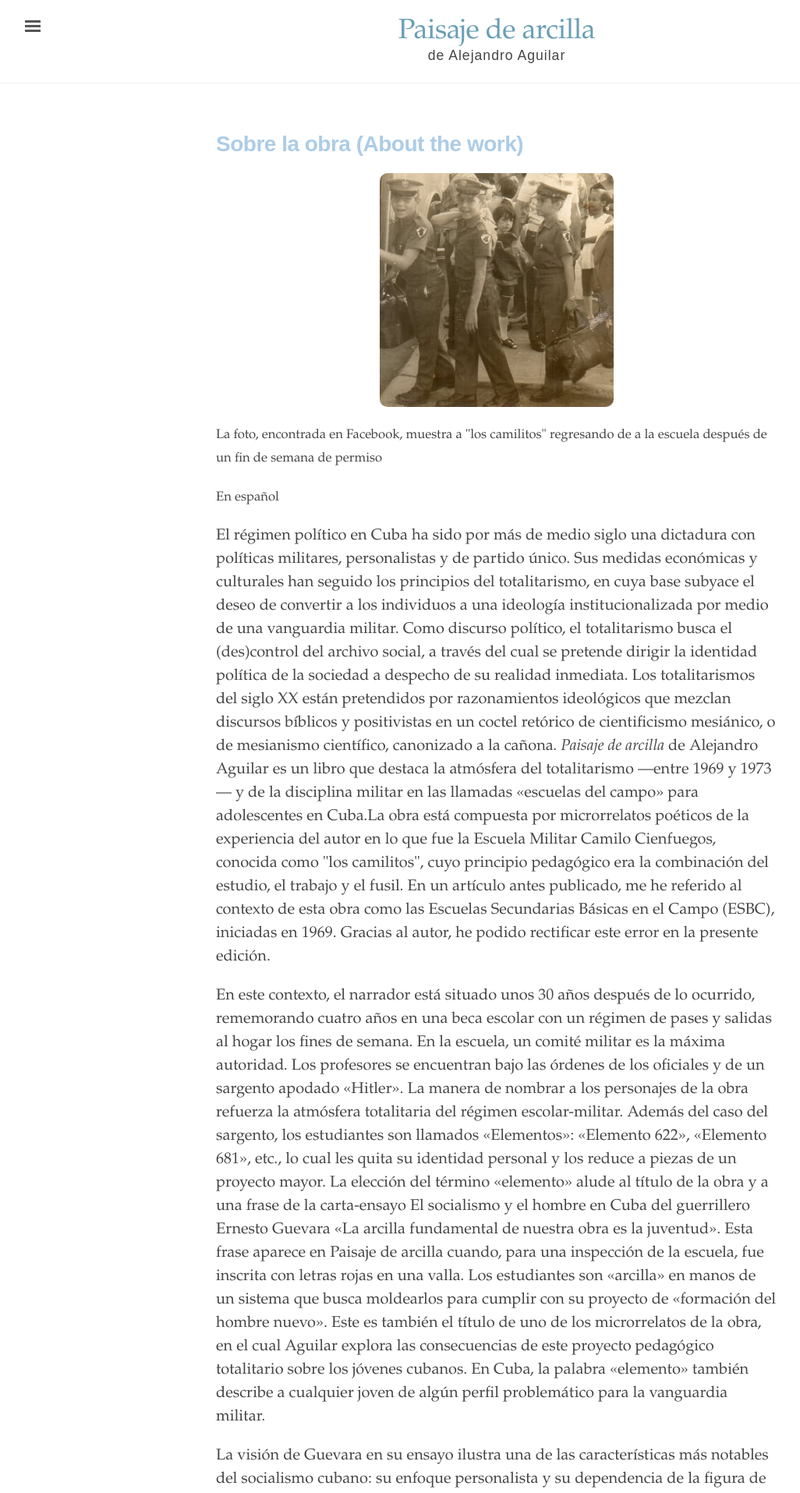
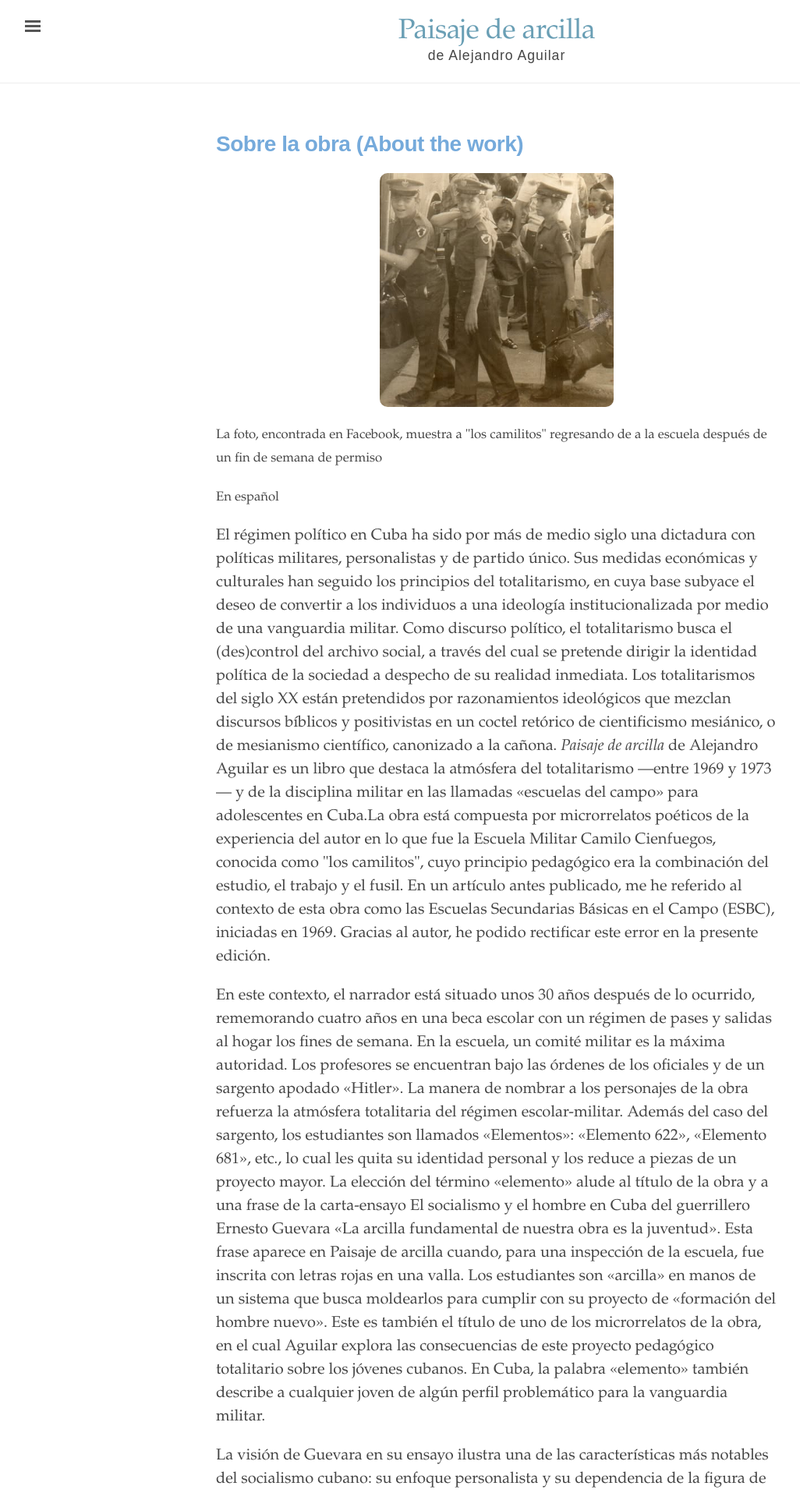
Before and after one commit to edicionesdereparto/paisajedearcilla, a Jekyll site: the page built from index.html, in a window 1280 px wide. Shown: the top 1915 px of the page at 78% size, without its empty margins (3-1029 px from the left). Built offline with Jekyll 4.4.1, drawn with Linux system fonts in a browser that asks for light colours.

Commit message:
Update index.html

```diff
--- a/index.html
+++ b/index.html
@@ -8,7 +8,7 @@
 </head>
 <body>
 <div class="introduction">
-  <h1 style="font-weight: bold; color: #accce6;">Sobre la obra (About the work)</h1>
+  <h1 style="font-weight: bold; color: #75aadb;">Sobre la obra (About the work)</h1>
 </div>
 <img src="{{ site.baseurl }}/assets/camilitos.jpg" alt="Niños en los Camilitos" style="text-align: center; max-width: 300px; border-radius: 10px; margin: 20px auto; display: block;">
 <p>
```
